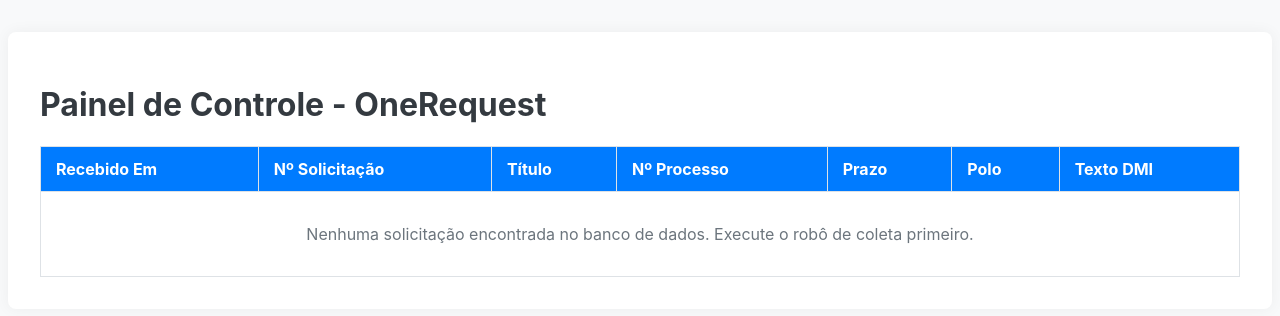
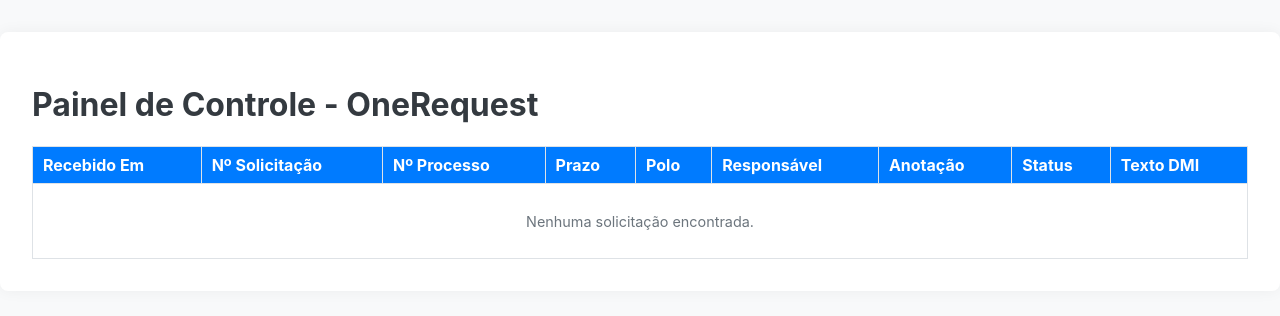
Before and after one commit to MDR-Advocacia/OneRequest, a Flask app: template templates/index.html in a window 1280 px wide. Shown: the top 316 px of the page. Run offline with Flask 3, Linux system fonts and the light colour scheme; the template is opened without the code that fills it, so the values that code supplies are empty.

Commit message:
Atualizando a tabela inserindo dados editáveis

```diff
--- a/server.py
+++ b/server.py
@@ -1,44 +1,49 @@
-from flask import Flask, render_template, g
+from flask import Flask, render_template, request, jsonify
 import sqlite3
 import os
 
-# --- Configuração ---
-# Aponta para o arquivo do banco de dados que está na pasta 'bd'
-DATABASE = os.path.join(os.path.dirname(__file__), 'bd', 'solicitacoes.db')
+# Importa as funções do nosso módulo de bd
+from bd import database
+
 app = Flask(__name__)
 
-# --- Conexão com o Banco de Dados ---
-def get_db():
-    """Abre uma nova conexão com o banco de dados se não houver uma."""
-    db = getattr(g, '_database', None)
-    if db is None:
-        db = g._database = sqlite3.connect(DATABASE)
-        # Retorna as linhas como dicionários para facilitar o uso no template
-        db.row_factory = sqlite3.Row
-    return db
-
-@app.teardown_appcontext
-def close_connection(exception):
-    """Fecha a conexão com o banco de dados ao final da requisição."""
-    db = getattr(g, '_database', None)
-    if db is not None:
-        db.close()
-
-# --- Rotas da Aplicação ---
+# --- Rota Principal (Painel) ---
 @app.route('/')
 def index():
-    """Busca todas as solicitações do banco de dados e exibe no painel."""
-    db = get_db()
-    cursor = db.cursor()
-    # Ordena pelas mais recentes primeiro
+    """Busca todas as solicitações e a lista de usuários para exibir no painel."""
+    conn_solicitacoes = sqlite3.connect(database.DB_SOLICITACOES)
+    conn_solicitacoes.row_factory = sqlite3.Row
+    cursor = conn_solicitacoes.cursor()
     cursor.execute("SELECT * FROM solicitacoes ORDER BY id DESC")
     solicitacoes = cursor.fetchall()
+    conn_solicitacoes.close()
 
-    # Renderiza o template HTML, passando a lista de solicitações
-    return render_template('index.html', solicitacoes=solicitacoes)
+    usuarios = database.obter_usuarios_legal_one()
+
+    return render_template('index.html', solicitacoes=solicitacoes, usuarios=usuarios)
+
+# --- Rota da API para Atualizar Dados ---
+@app.route('/atualizar', methods=['POST'])
+def atualizar():
+    """Recebe os dados do painel e atualiza o banco de dados."""
+    try:
+        dados = request.json
+        num_solicitacao = dados.get('numero_solicitacao')
+        responsavel = dados.get('responsavel')
+        anotacao = dados.get('anotacao')
+        status = dados.get('status')
+
+        if not num_solicitacao:
+            return jsonify({'status': 'erro', 'mensagem': 'Número da solicitação não fornecido.'}), 400
+
+        database.atualizar_campos_edicao(num_solicitacao, responsavel, anotacao, status)
+
+        return jsonify({'status': 'sucesso', 'mensagem': 'Solicitação atualizada com sucesso!'})
+    except Exception as e:
+        print(f"ERRO na rota /atualizar: {e}")
+        return jsonify({'status': 'erro', 'mensagem': 'Ocorreu um erro no servidor.'}), 500
 
 if __name__ == '__main__':
-    # Cria a pasta 'templates' se ela não existir
     if not os.path.exists('templates'):
         os.makedirs('templates')
 
--- a/templates/index.html
+++ b/templates/index.html
@@ -6,18 +6,18 @@
     <title>Painel de Solicitações - OneRequest</title>
     <style>
         body { font-family: -apple-system, BlinkMacSystemFont, "Segoe UI", Roboto, "Helvetica Neue", Arial, sans-serif; margin: 0; background-color: #f8f9fa; color: #212529; }
-        .container { max-width: 1200px; margin: 2em auto; padding: 2em; background-color: #fff; border-radius: 8px; box-shadow: 0 0 15px rgba(0,0,0,0.05); }
+        .container { max-width: 1600px; margin: 2em auto; padding: 2em; background-color: #fff; border-radius: 8px; box-shadow: 0 0 15px rgba(0,0,0,0.05); }
         h1 { color: #343a40; }
         table { width: 100%; border-collapse: collapse; margin-top: 20px; }
-        th, td { padding: 12px 15px; border: 1px solid #dee2e6; text-align: left; vertical-align: top; }
+        th, td { padding: 8px 10px; border: 1px solid #dee2e6; text-align: left; vertical-align: middle; } /* vertical-align: middle */
         thead { background-color: #007bff; color: white; }
         tbody tr:nth-child(even) { background-color: #f2f2f2; }
-        tbody tr:hover { background-color: #e9ecef; }
-        .texto-dmi { white-space: pre-wrap; font-family: "SFMono-Regular", Menlo, Monaco, Consolas, "Liberation Mono", "Courier New", monospace; font-size: 0.875em; max-height: 200px; overflow-y: auto; display: block; }
-        td { max-width: 300px; overflow-wrap: break-word; }
+        .texto-dmi { white-space: pre-wrap; font-family: monospace; font-size: 0.875em; max-height: 150px; overflow-y: auto; display: block; }
+        td { font-size: 0.9em; }
         .no-data { text-align: center; padding: 2em; color: #6c757d; }
-        /* Estilo para status de erro/aviso */
-        .status-info { color: #856404; background-color: #fff3cd; font-style: italic; font-size: 0.9em; }
+        .status-info { color: #856404; background-color: #fff3cd; font-style: italic; }
+        .form-control { width: 95%; padding: 6px; border: 1px solid #ccc; border-radius: 4px; background-color: #fff; }
+        .saving { background-color: #ffc !important; }
     </style>
 </head>
 <body>
@@ -28,35 +28,105 @@
                 <tr>
                     <th>Recebido Em</th>
                     <th>Nº Solicitação</th>
-                    <th>Título</th>
                     <th>Nº Processo</th>
                     <th>Prazo</th>
                     <th>Polo</th>
+                    <th>Responsável</th>
+                    <th>Anotação</th>
+                    <th>Status</th>
                     <th>Texto DMI</th>
                 </tr>
             </thead>
             <tbody>
                 {% if solicitacoes %}
                     {% for item in solicitacoes %}
-                    <tr>
+                    <tr data-id="{{ item['numero_solicitacao'] }}">
                         <td>{{ item['recebido_em'] }}</td>
                         <td>{{ item['numero_solicitacao'] }}</td>
-                        <td>{{ item['titulo'] }}</td>
-                        <td {% if 'não' in item['numero_processo']|lower or 'erro' in item['numero_processo']|lower or 'n/a' in item['polo']|lower %} class="status-info" {% endif %}>
+                        <td {% if 'não' in item['numero_processo']|lower or 'erro' in item['numero_processo']|lower %} class="status-info" {% endif %}>
                             {{ item['numero_processo'] }}
                         </td>
                         <td>{{ item['prazo'] }}</td>
                         <td>{{ item['polo'] }}</td>
+                        <td>
+                            <select class="form-control" name="responsavel">
+                                <option value="N/A" {% if item['responsavel'] == 'N/A' %}selected{% endif %}>-- Selecione --</option>
+                                {% for usuario in usuarios %}
+                                    <option value="{{ usuario['name'] }}" {% if item['responsavel'] == usuario['name'] %}selected{% endif %}>
+                                        {{ usuario['name'] }}
+                                    </option>
+                                {% endfor %}
+                            </select>
+                        </td>
+                        <td>
+                            <input type="text" class="form-control" name="anotacao" placeholder="[Anotação]" value="{{ item['anotacao'] }}">
+                        </td>
+                        <td>
+                            <select class="form-control" name="status">
+                                <option value="Não" {% if item['status'] == 'Não' %}selected{% endif %}>Não</option>
+                                <option value="Sim" {% if item['status'] == 'Sim' %}selected{% endif %}>Sim</option>
+                                <option value="LegalOne?" {% if item['status'] == 'LegalOne?' %}selected{% endif %}>LegalOne?</option>
+                            </select>
+                        </td>
                         <td><div class="texto-dmi">{{ item['texto_dmi'] }}</div></td>
                     </tr>
                     {% endfor %}
                 {% else %}
                     <tr>
-                        <td colspan="7" class="no-data">Nenhuma solicitação encontrada no banco de dados. Execute o robô de coleta primeiro.</td>
+                        <td colspan="9" class="no-data">Nenhuma solicitação encontrada.</td>
                     </tr>
                 {% endif %}
             </tbody>
         </table>
     </div>
+
+    <script>
+        document.addEventListener('DOMContentLoaded', () => {
+            // Seleciona todos os campos de formulário na tabela
+            const inputs = document.querySelectorAll('tbody .form-control');
+
+            // Adiciona um 'ouvinte' a cada campo
+            inputs.forEach(input => {
+                input.addEventListener('change', () => {
+                    const row = input.closest('tr'); // Encontra a linha (tr) pai do campo alterado
+                    const id = row.dataset.id; // Pega o número da solicitação que guardamos no 'data-id'
+
+                    // Pega os valores atuais dos 3 campos daquela linha
+                    const responsavel = row.querySelector('[name="responsavel"]').value;
+                    const anotacao = row.querySelector('[name="anotacao"]').value;
+                    const status = row.querySelector('[name="status"]').value;
+
+                    // Mostra um feedback visual de que está salvando
+                    row.classList.add('saving');
+
+                    // Envia os dados para o nosso servidor Flask
+                    fetch('/atualizar', {
+                        method: 'POST',
+                        headers: {
+                            'Content-Type': 'application/json',
+                        },
+                        body: JSON.stringify({
+                            numero_solicitacao: id,
+                            responsavel: responsavel,
+                            anotacao: anotacao,
+                            status: status
+                        })
+                    })
+                    .then(response => response.json())
+                    .then(data => {
+                        console.log('Sucesso:', data);
+                        // Remove o feedback visual após salvar
+                        setTimeout(() => row.classList.remove('saving'), 500);
+                    })
+                    .catch(error => {
+                        console.error('Erro:', error);
+                        row.classList.remove('saving');
+                        alert('Não foi possível salvar os dados.');
+                    });
+                });
+            });
+        });
+    </script>
+
 </body>
 </html>
```
Also changed, not shown: bd/database.db (added).
